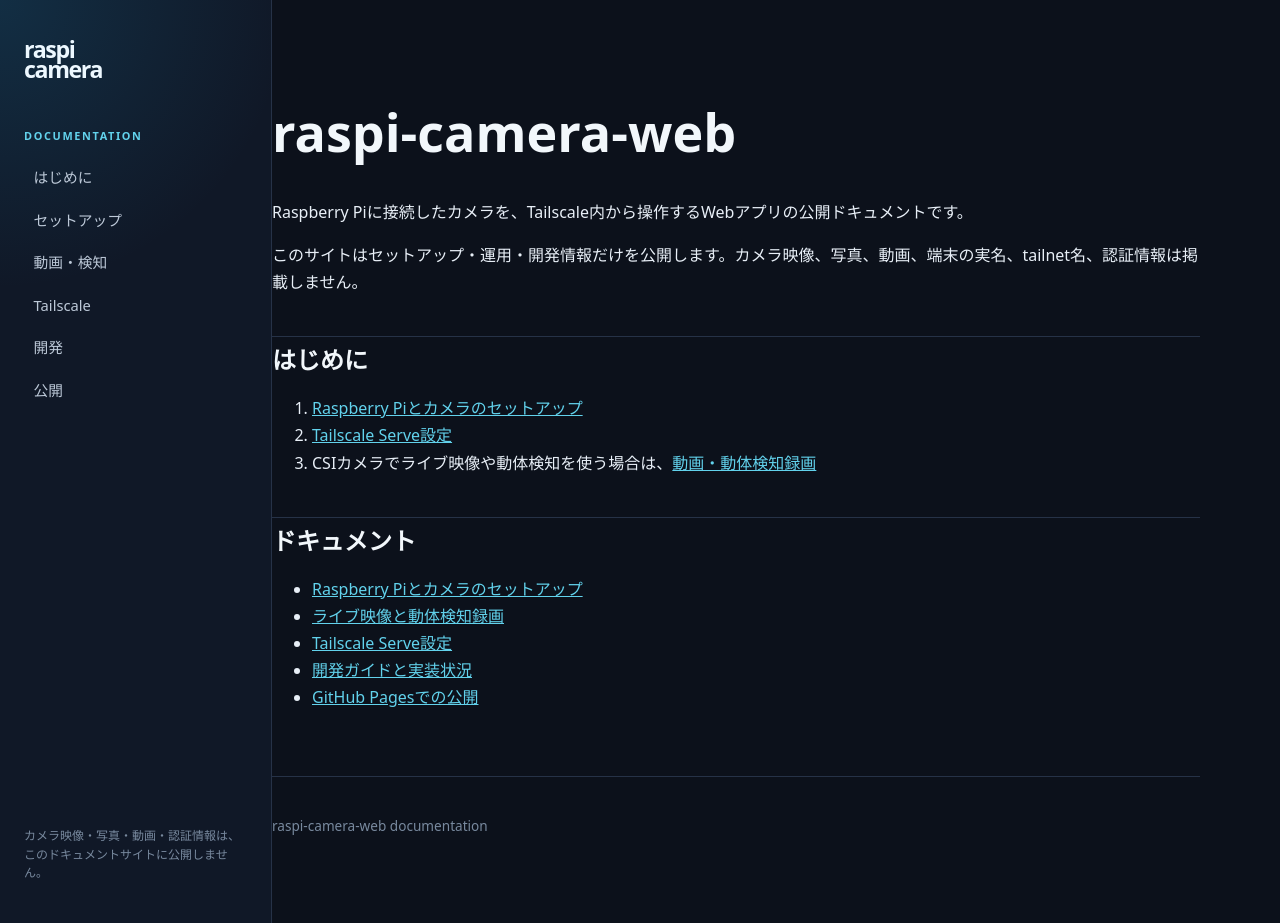
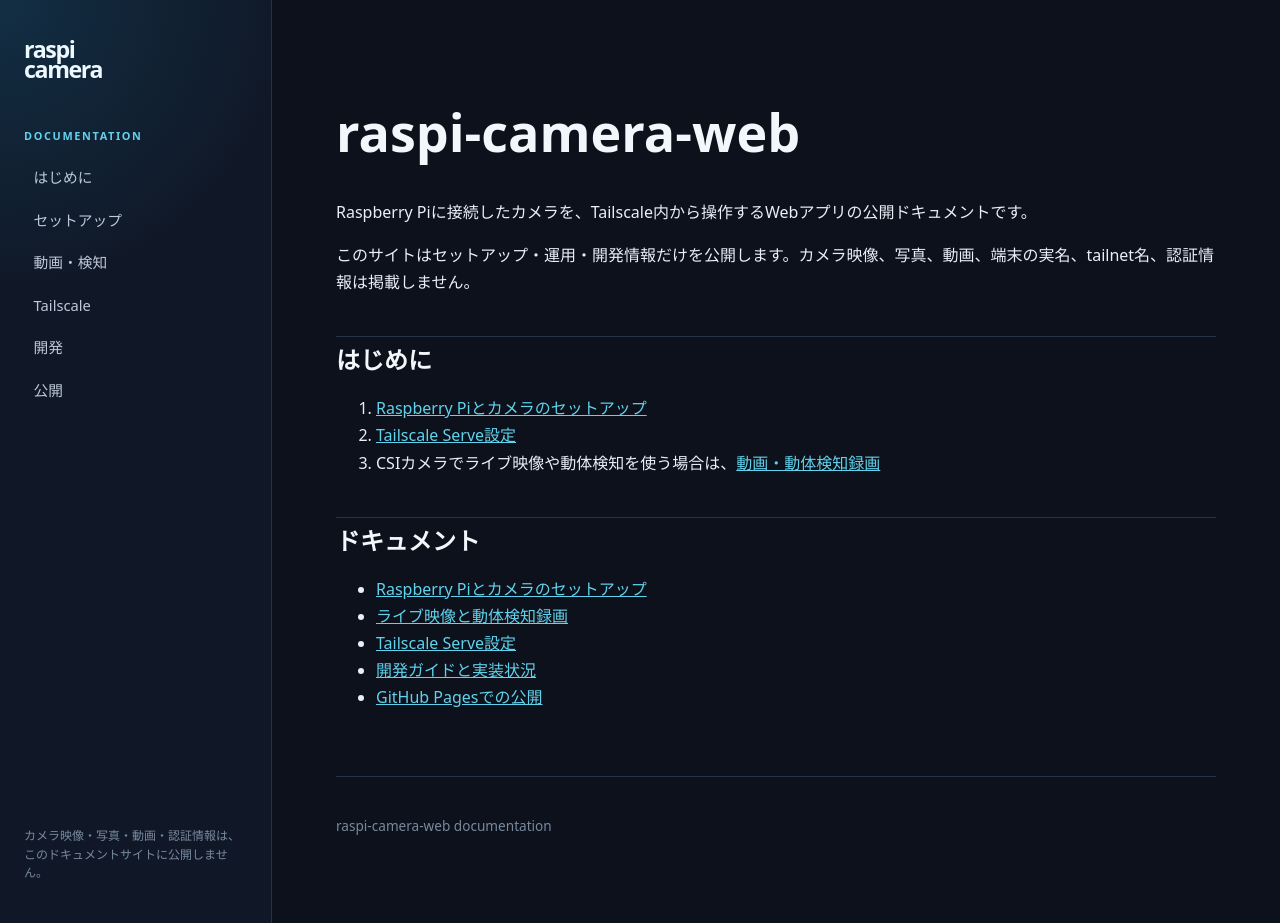
Before and after one commit to O-taxi/raspi-camera-web, a Jekyll site: the page built from docs/index.md, in a window 1280 px wide and 923 px high. Built offline with Jekyll 4.4.1, drawn with Linux system fonts in a browser that asks for light colours.

Commit message:
ドキュメントのデザイン微調整

```diff
--- a/docs/assets/css/style.css
+++ b/docs/assets/css/style.css
@@ -79,7 +79,8 @@ nav a:focus-visible {
 }
 
 .content {
-  width: min(58rem, calc(100% - 5rem));
+  width: min(58rem, calc(100% - 8rem));
+  margin-left: 4rem;
   padding: 4rem 0 2rem;
 }
 
@@ -174,6 +175,7 @@ pre code {
 
   .content {
     width: min(58rem, calc(100% - 2rem));
+    margin: 0 auto;
     padding-top: 2rem;
   }
 }
```
